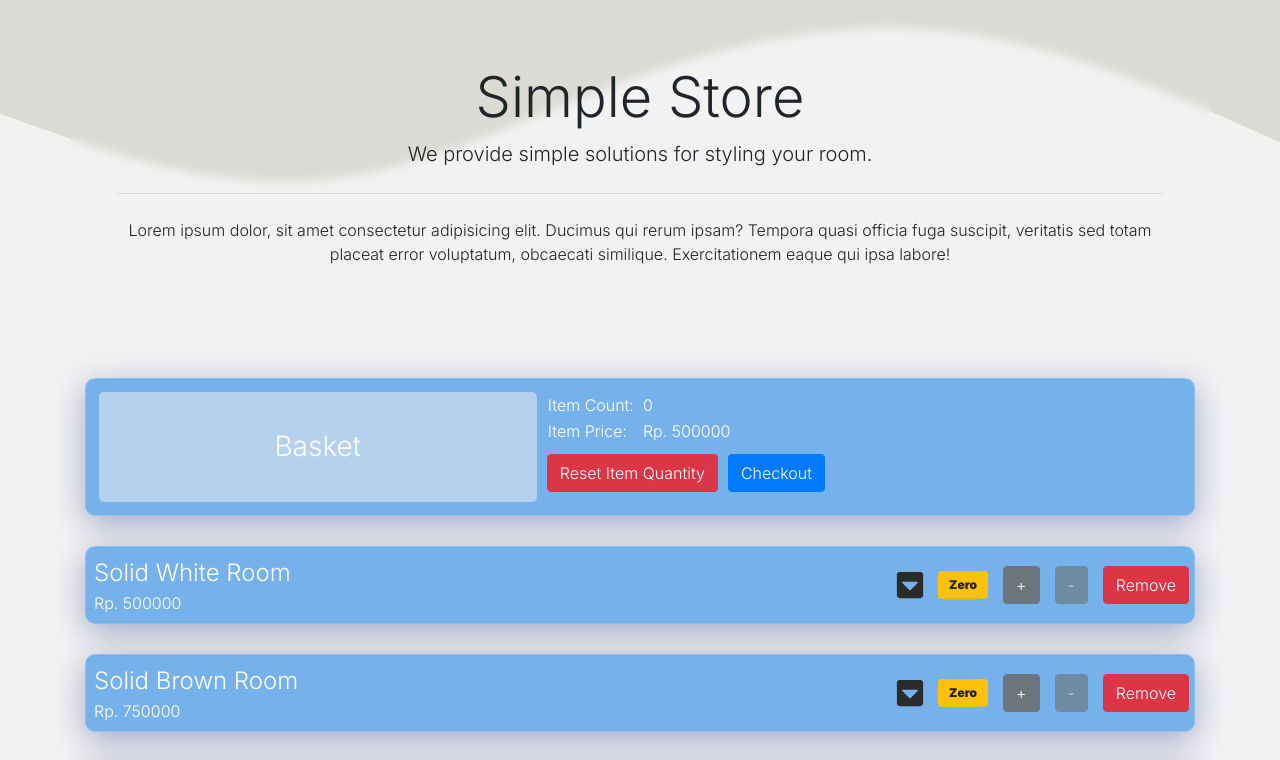
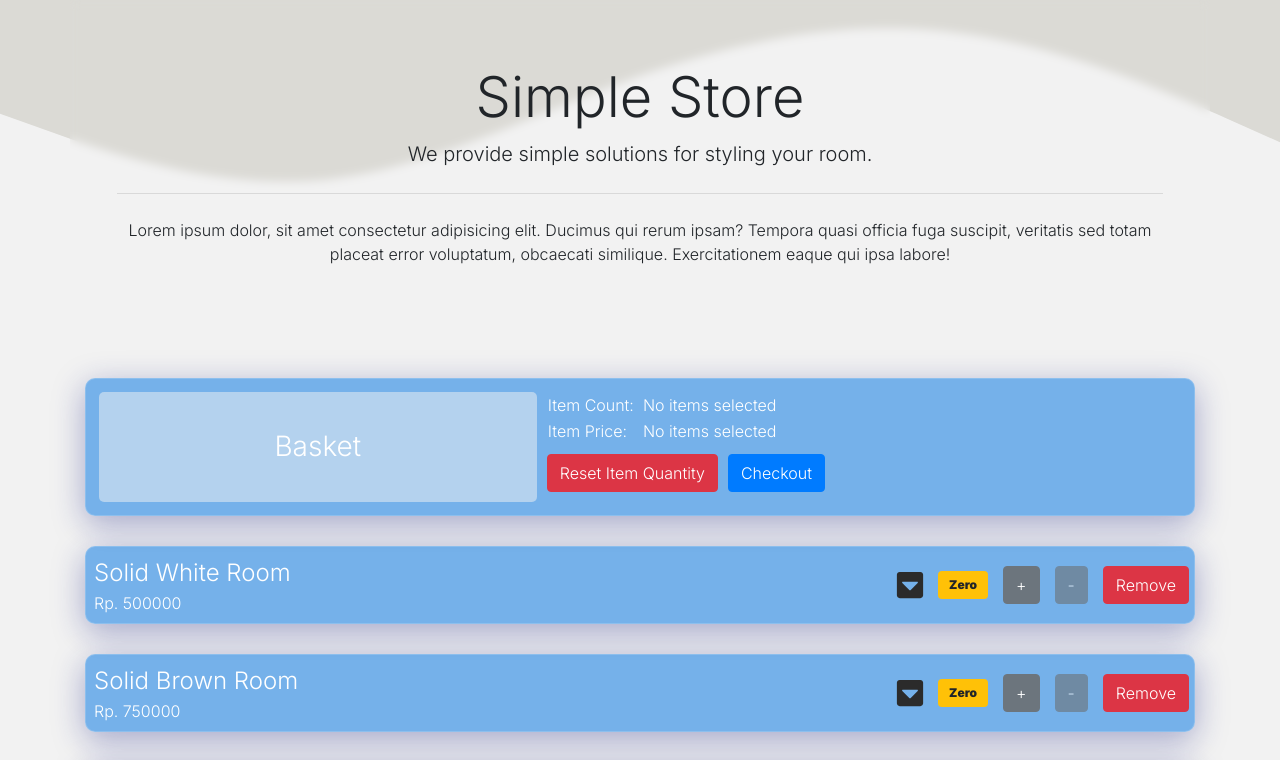
Before and after one commit to alvinAdler/simple-store, a React (Create React App) app: page / in a window 1280 px wide. Shown: the top 760 px of the page. Built offline with nearby package versions, Linux system fonts and the light colour scheme; data requests are answered from the project's data file.

Commit message:
Added price sum functionality

```diff
--- a/src/App.js
+++ b/src/App.js
@@ -9,6 +9,7 @@ import Basket from './components/Basket/Basket'
 function App () {
   const [items, setItems] = useState([])
   const quantityCounter = useRef(0)
+  const itemsTotal = useRef(0)
   const [itemCounter, setItemCounter] = useState({}) //Contains which item is being counted (name and amount)
 
   useEffect(() => {
@@ -33,6 +34,14 @@ function App () {
     setItemCounter({})
   }
 
+  const getPrice = (itemID) => {
+    for(let item in items){
+      if(items[item].id === itemID){
+        return items[item].itemPrice
+      }
+    }
+  }
+
   const handleItemRemove = (itemID) => {
     delete itemCounter[itemID]
     setItems(items.filter((item) => item.id !== itemID))
@@ -52,9 +61,15 @@ function App () {
           console.log("Existing item")
           dummyObj[itemID] = dummyObj[itemID] + 1
         }
+
         quantityCounter.current = quantityCounter.current + 1
+
+        itemsTotal.current = itemsTotal.current + getPrice(itemID)
+
         setItemCounter({...dummyObj})
+
         break;
+
       case "decrement":
         console.log("Item " + itemID.toString() + " decremented")
         dummyObj = {...itemCounter}
@@ -63,15 +78,19 @@ function App () {
         if(dummyObj[itemID] === 0){
           delete dummyObj[itemID]
         }
+
         quantityCounter.current = quantityCounter.current - 1
+        itemsTotal.current = itemsTotal.current - getPrice(itemID)
+
         setItemCounter({...dummyObj})
+
         break;
 
       default:
         break;
     }
 
-    console.log(quantityCounter.current)
+    console.log("===============SEPARATOR===============")
   }
 
 
@@ -88,7 +107,7 @@ function App () {
         <Basket
         onAllItemReset = {handleItemsReset}
         onItemsCheckout = {handleItemsCheckout}
-        itemsTotal = "Rp. 500000"
+        itemsTotal = {itemsTotal.current}
         itemsQuantity = {quantityCounter.current}
         />
 
--- a/src/components/Basket/Basket.jsx
+++ b/src/components/Basket/Basket.jsx
@@ -19,11 +19,11 @@ class Basket extends Component {
                     <tbody>
                         <tr>
                             <td width="15%">Item Count: </td>
-                            <td>{itemsQuantity}</td>
+                            <td>{itemsQuantity === 0 ? "No items selected" : itemsQuantity}</td>
                         </tr>
                         <tr>
                             <td width="15%">Item Price: </td>
-                            <td>{itemsTotal}</td>
+                            <td>{itemsTotal === 0 ? "No items selected" : "Rp. " + itemsTotal.toString()}</td>
                         </tr>
                     </tbody>
                 </table>
```
